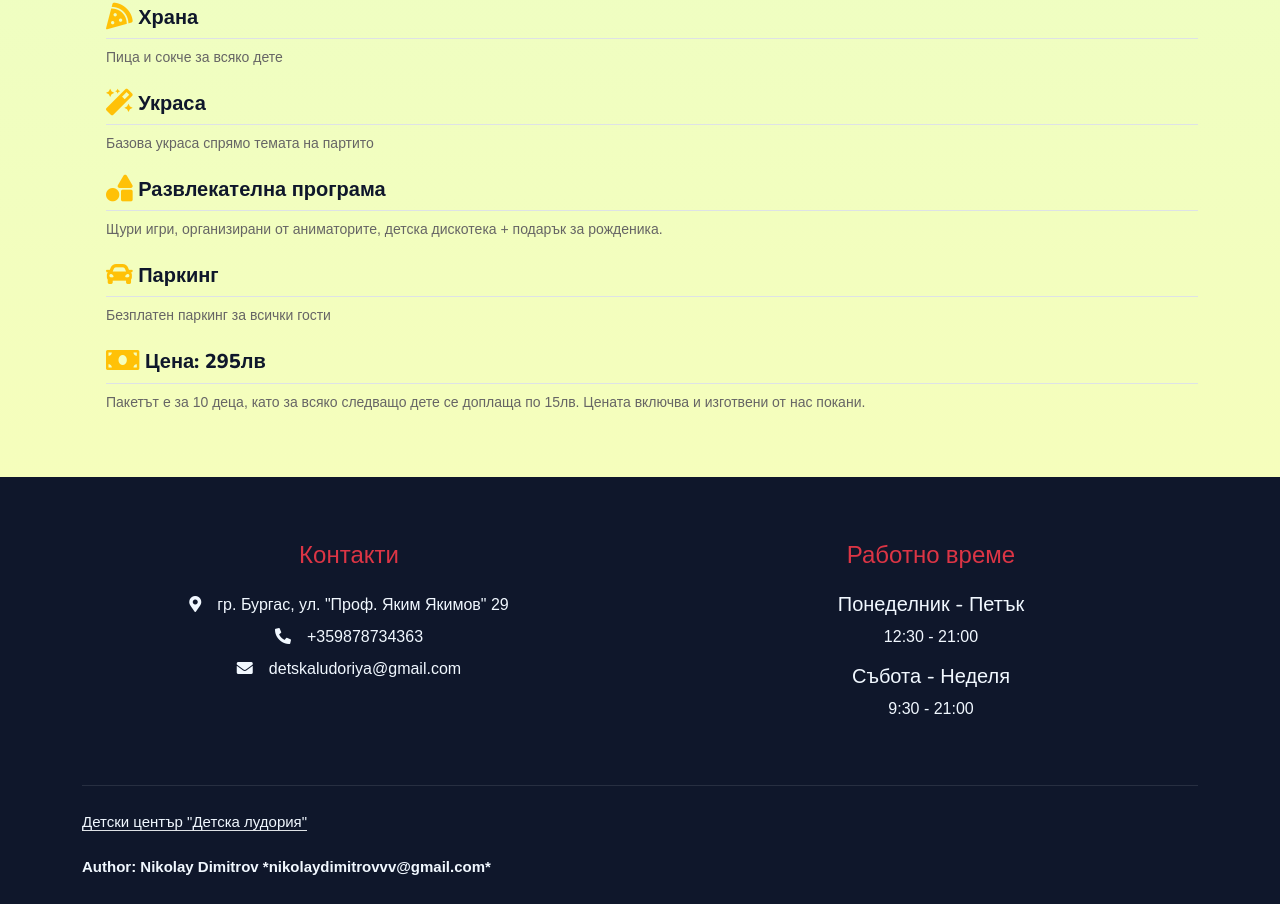
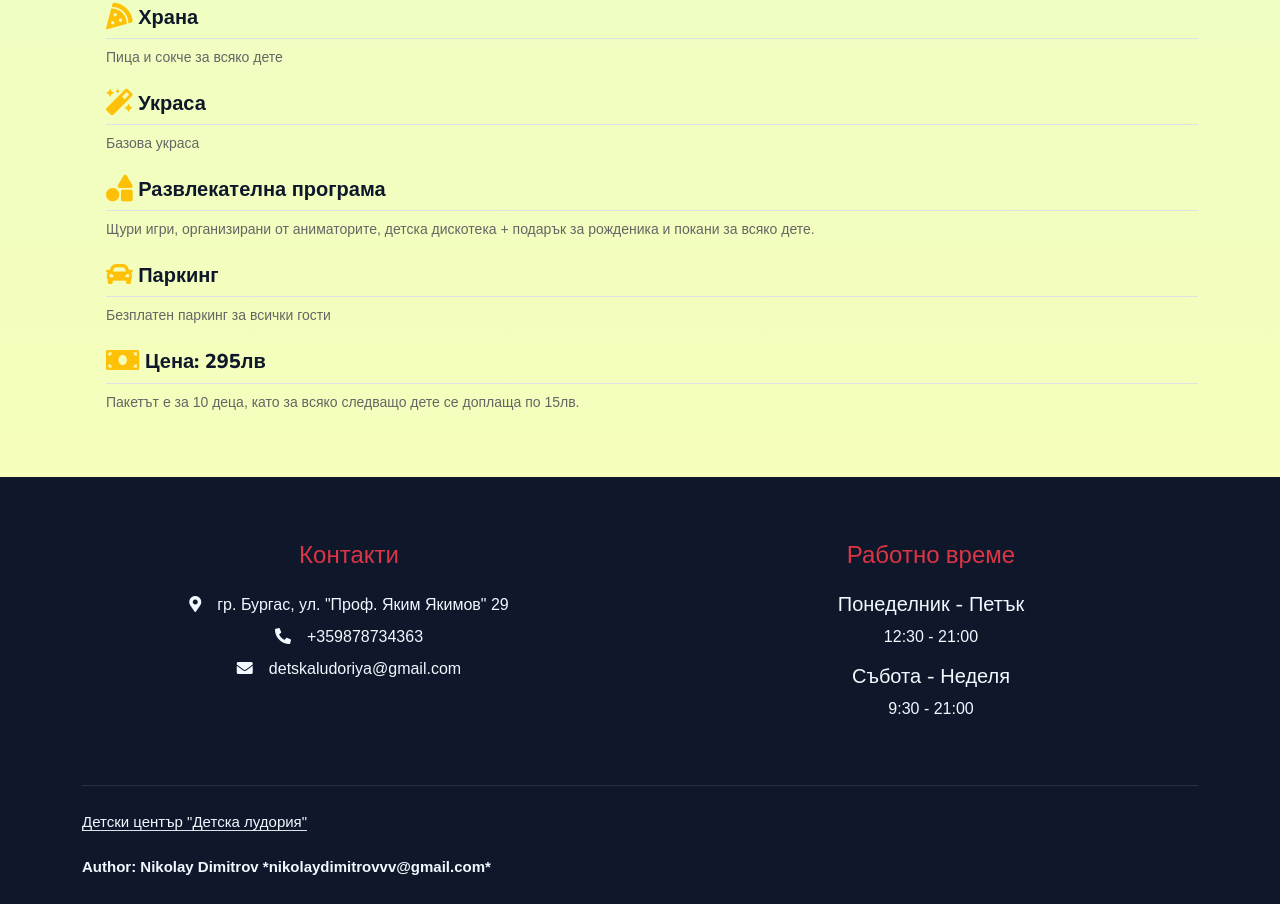
Before and after one commit to nikolaisennn/party-center, a plain HTML site: page index.html in a window 1280 px wide. Shown: the part 977-1881 px from the top of the page. Drawn offline with nearby package versions, Linux system fonts and the light colour scheme.

Commit message:
Keywords, text

```diff
--- a/index.html
+++ b/index.html
@@ -5,7 +5,7 @@
     <meta charset="utf-8">
     <title>Детски център за рождени дни "Детска Лудория"</title>
     <meta content="width=device-width, initial-scale=1.0" name="viewport">
-    <meta content="" name="keywords">
+    <meta content="detski decki party center centur ludoriya rojden den kids birthday party burgas bulgaria slaveikov" name="keywords">
     <meta content="" name="description">
 
     <!-- Favicon -->
@@ -123,7 +123,7 @@
                                             <h5 class="d-flex justify-content-between border-bottom pb-2">
                                                 <span><i class="fa fa-magic fa-lg text-warning"></i> Украса</span>
                                             </h5>
-                                            <small>Базова украса спрямо темата на партито</small>
+                                            <small>Базова украса</small>
                                         </div>
                                     </div>
                                 </div>
@@ -133,7 +133,7 @@
                                             <h5 class="d-flex justify-content-between border-bottom pb-2">
                                                 <span><i class="fa fa-shapes fa-lg text-warning"></i> Развлекателна програма</span>
                                             </h5>
-                                            <small>Щури игри, организирани от аниматорите, детска дискотека + подарък за рожденика.</small>
+                                            <small>Щури игри, организирани от аниматорите, детска дискотека + подарък за рожденика и покани за всяко дете.</small>
                                         </div>
                                     </div>
                                 </div>
@@ -153,7 +153,7 @@
                                             <h5 class="d-flex justify-content-between border-bottom pb-2">
                                                 <span><i class="fa fa-money-bill fa-lg text-warning"></i> Цена: 295лв</span>
                                             </h5>
-                                            <small>Пакетът е за 10 деца, като за всяко следващо дете се доплаща по 15лв. Цената включва и изготвени от нас покани.</small>
+                                            <small>Пакетът е за 10 деца, като за всяко следващо дете се доплаща по 15лв.</small>
                                         </div>
                                     </div>
                                 </div>
@@ -177,7 +177,7 @@
                                             <h5 class="d-flex justify-content-between border-bottom pb-2">
                                                 <span><i class="fa fa-magic fa-lg text-warning"></i> Украса</span>
                                             </h5>
-                                            <small>Базова украса спрямо темата на партито</small>
+                                            <small>Базова украса</small>
                                         </div>
                                     </div>
                                 </div>
@@ -197,7 +197,7 @@
                                             <h5 class="d-flex justify-content-between border-bottom pb-2">
                                                 <span><i class="fa fa-shapes fa-lg text-warning"></i> Развлекателна програма</span>
                                             </h5>
-                                            <small>Щури игри, организирани от аниматорите, детска дискотека + подарък за рожденика.</small>
+                                            <small>Щури игри, организирани от аниматорите, детска дискотека + подарък за рожденика и покани за всяко дете.</small>
                                         </div>
                                     </div>
                                 </div>
@@ -217,7 +217,7 @@
                                             <h5 class="d-flex justify-content-between border-bottom pb-2">
                                                 <span><i class="fa fa-money-bill fa-lg text-warning"></i> Цена: 335лв</span>
                                             </h5>
-                                            <small>Пакетът е за 10 деца, като за всяко следващо дете се доплаща по 18лв. Цената включва и изготвени от нас покани.</small>
+                                            <small>Пакетът е за 10 деца, като за всяко следващо дете се доплаща по 18лв.</small>
                                         </div>
                                     </div>
                                 </div>
@@ -241,7 +241,7 @@
                                             <h5 class="d-flex justify-content-between border-bottom pb-2">
                                                 <span><i class="fa fa-magic fa-lg text-warning"></i> Украса</span>
                                             </h5>
-                                            <small>Базова украса спрямо темата на партито</small>
+                                            <small>Базова украса</small>
                                         </div>
                                     </div>
                                 </div>
@@ -259,7 +259,7 @@
                                             <h5 class="d-flex justify-content-between border-bottom pb-2">
                                                 <span><i class="fa fa-shapes fa-lg text-warning"></i> Развлекателна програма</span>
                                             </h5>
-                                            <small>Щури игри, организирани от аниматорите, детска дискотека + подарък за рожденика.</small>
+                                            <small>Щури игри, организирани от аниматорите, детска дискотека + подарък за рожденика и покани за всяко дете.</small>
                                         </div>
                                     </div>
                                 </div>
@@ -279,7 +279,7 @@
                                             <h5 class="d-flex justify-content-between border-bottom pb-2">
                                                 <span><i class="fa fa-money-bill fa-lg text-warning"></i> Цена: 335лв</span>
                                             </h5>
-                                            <small>Пакетът е за 10 деца, като за всяко следващо дете се доплаща по 18лв. Цената включва и изготвени от нас покани.</small>
+                                            <small>Пакетът е за 10 деца, като за всяко следващо дете се доплаща по 18лв.</small>
                                         </div>
                                     </div>
                                 </div>
@@ -313,7 +313,7 @@
                                             <h5 class="d-flex justify-content-between border-bottom pb-2">
                                                 <span><i class="fa fa-shapes fa-lg text-warning"></i> Развлекателна програма</span>
                                             </h5>
-                                            <small>Щури игри, организирани от аниматорите, детска дискотека + подарък за рожденика.</small>
+                                            <small>Щури игри, организирани от аниматорите, детска дискотека + подарък за рожденика и покани за всяко дете.</small>
                                         </div>
                                     </div>
                                 </div>
@@ -333,7 +333,7 @@
                                             <h5 class="d-flex justify-content-between border-bottom pb-2">
                                                 <span><i class="fa fa-money-bill fa-lg text-warning"></i> Цена: 335лв</span>
                                             </h5>
-                                            <small>Пакетът е за 10 деца, като за всяко следващо дете се доплаща по 15лв. Цената включва и изготвени от нас покани.</small>
+                                            <small>Пакетът е за 10 деца, като за всяко следващо дете се доплаща по 15лв.</small>
                                         </div>
                                     </div>
                                 </div>
```
